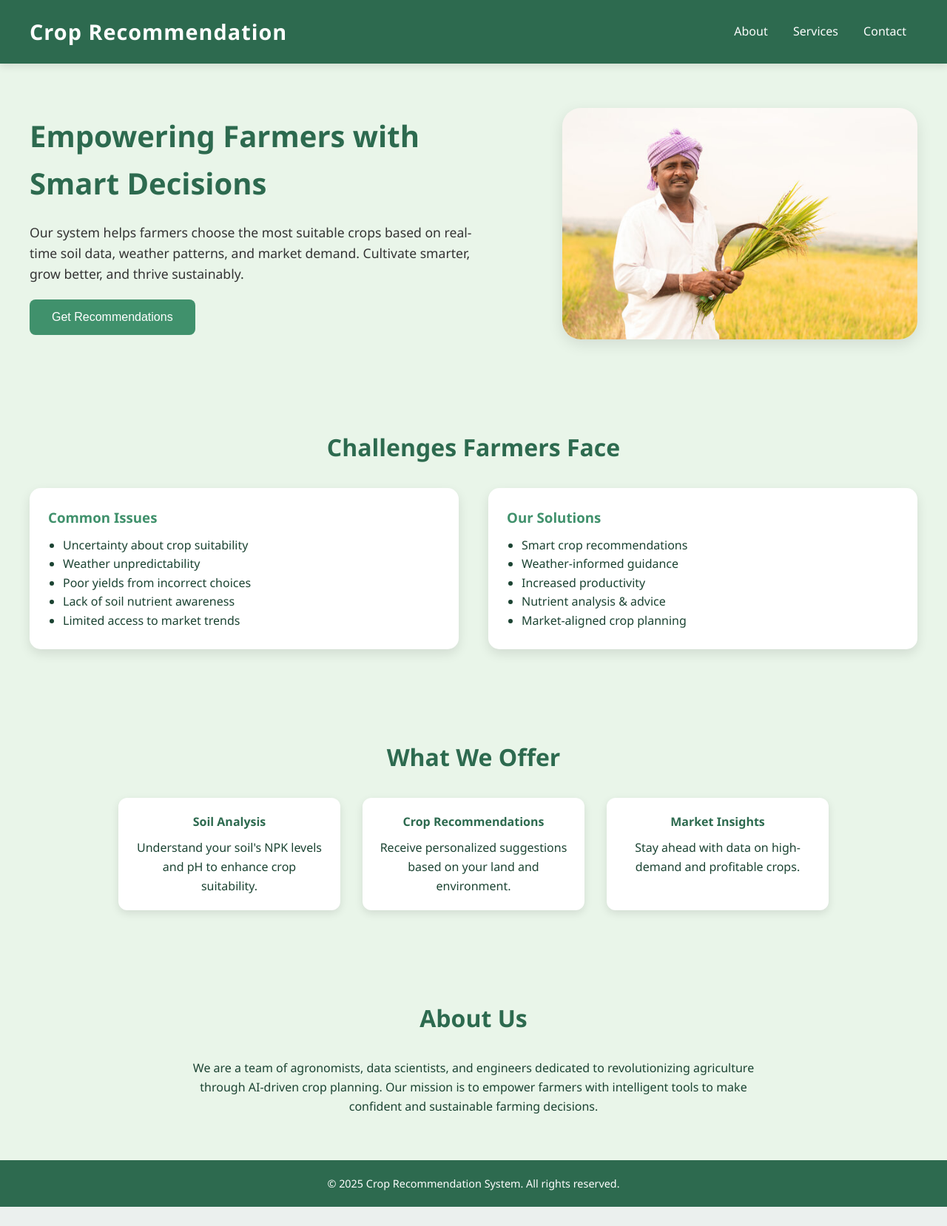
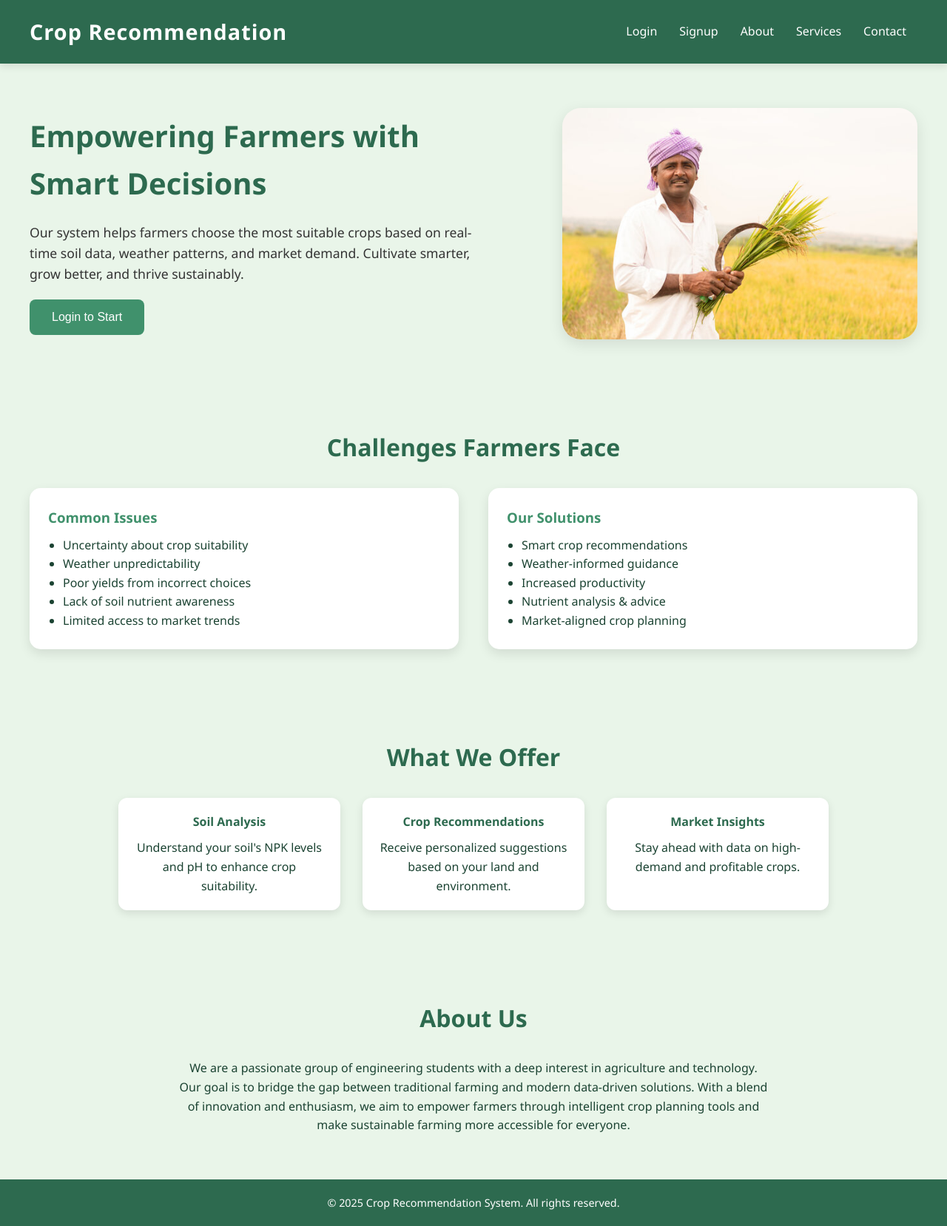
Before and after one commit to HarshLadwani/Crop-Recommendation-System, a Flask app: page / in a window 1280 px wide. Shown: the whole page at 74% size. Before the commit the page ends 1632 px from the top, so only its background shows below. Run offline with Flask 3, Linux system fonts and the light colour scheme; parts of the project's set-up code (start-up, migrations or seed data) failed here and were passed over.

Commit message:
Fix some Design Issues

```diff
--- a/templates/home.html
+++ b/templates/home.html
@@ -5,7 +5,6 @@
   <meta name="viewport" content="width=device-width, initial-scale=1.0"/>
   <title>Crop Recommendation System</title>
   <style>
-    /* Root Variables for Color Theme */
     :root {
       --primary-green: #2d6a4f;
       --accent-green: #40916c;
@@ -16,7 +15,6 @@
       --shadow: rgba(0, 0, 0, 0.1);
     }
 
-    /* Base Styles */
     * {
       margin: 0;
       padding: 0;
@@ -44,6 +42,11 @@
       color: var(--text-light);
       font-weight: 600;
       letter-spacing: 1px;
+    }
+
+    nav .nav-links {
+      display: flex;
+      align-items: center;
     }
 
     nav a {
@@ -177,7 +180,6 @@
       font-size: 0.9em;
     }
 
-    /* Animations */
     @keyframes fadeInLeft {
       from { opacity: 0; transform: translateX(-30px); }
       to { opacity: 1; transform: translateX(0); }
@@ -201,6 +203,9 @@
       header .content, header img {
         max-width: 90%;
       }
+      nav .nav-links {
+        flex-direction: column;
+      }
     }
   </style>
 </head>
@@ -208,7 +213,14 @@
 
   <nav>
     <div class="brand">Crop Recommendation</div>
-    <div>
+    <div class="nav-links">
+      {% if session.user %}
+        <a href="/recommend">Get Recommendations</a>
+        <a href="/logout">Logout</a>
+      {% else %}
+        <a href="/login">Login</a>
+        <a href="/register">Signup</a>
+      {% endif %}
       <a href="#about">About</a>
       <a href="#services">Services</a>
       <a href="#contact">Contact</a>
@@ -219,7 +231,11 @@
     <div class="content">
       <h1>Empowering Farmers with Smart Decisions</h1>
       <p>Our system helps farmers choose the most suitable crops based on real-time soil data, weather patterns, and market demand. Cultivate smarter, grow better, and thrive sustainably.</p>
-      <button class="button" onclick="window.location.href='/recommend'">Get Recommendations</button>
+      {% if session.user %}
+        <button class="button" onclick="window.location.href='/recommend'">Get Recommendations</button>
+      {% else %}
+        <button class="button" onclick="window.location.href='/login'">Login to Start</button>
+      {% endif %}
     </div>
     <img src="/static/img.jpg" alt="Farmer Image" />
   </header>
@@ -271,7 +287,7 @@
   <section id="about">
     <h2 class="section-title">About Us</h2>
     <p style="max-width: 800px; margin: auto; text-align: center;">
-      We are a team of agronomists, data scientists, and engineers dedicated to revolutionizing agriculture through AI-driven crop planning. Our mission is to empower farmers with intelligent tools to make confident and sustainable farming decisions.
+      We are a passionate group of engineering students with a deep interest in agriculture and technology. Our goal is to bridge the gap between traditional farming and modern data-driven solutions. With a blend of innovation and enthusiasm, we aim to empower farmers through intelligent crop planning tools and make sustainable farming more accessible for everyone.
     </p>
   </section>
 
```
Also changed, not shown: app.py (+4 -3 lines), train_model.py (+14 -5 lines), 1 other file.
